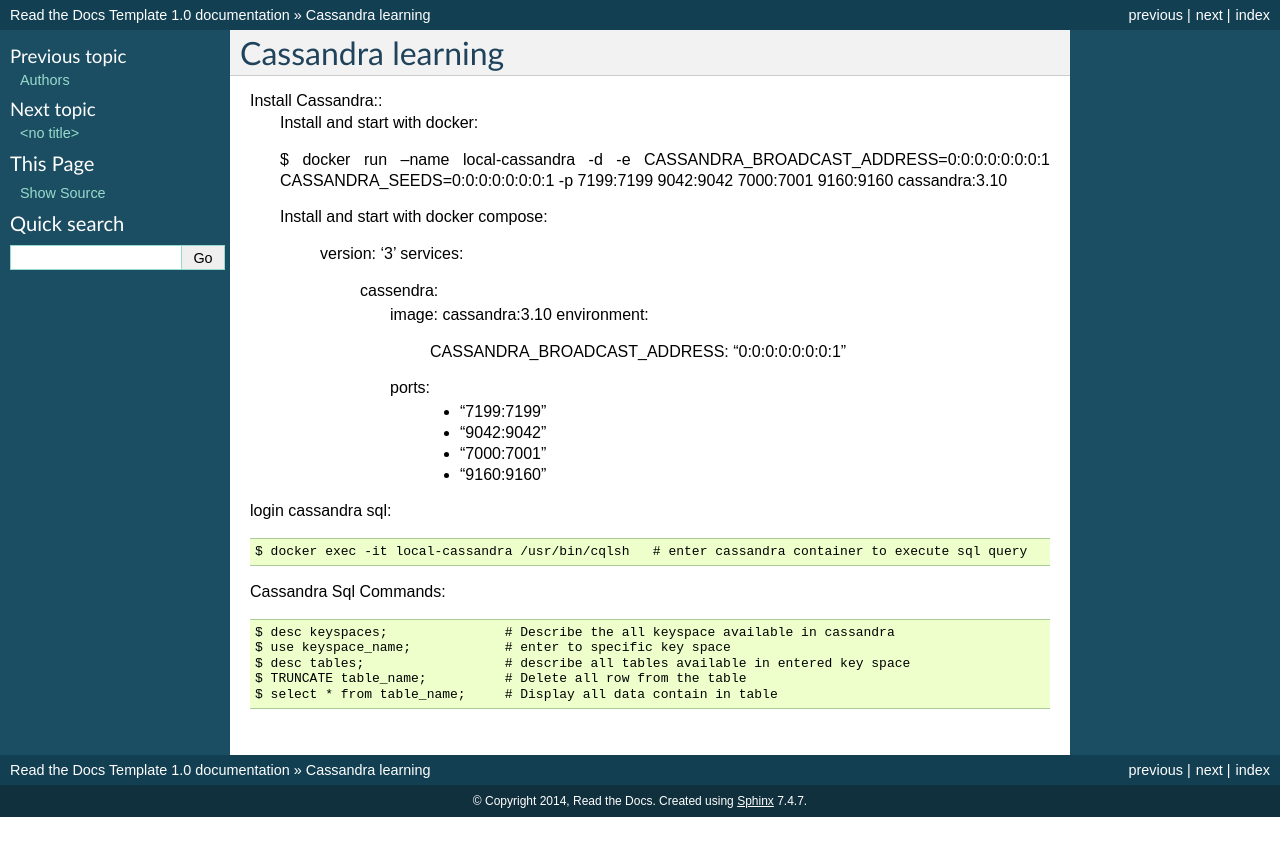
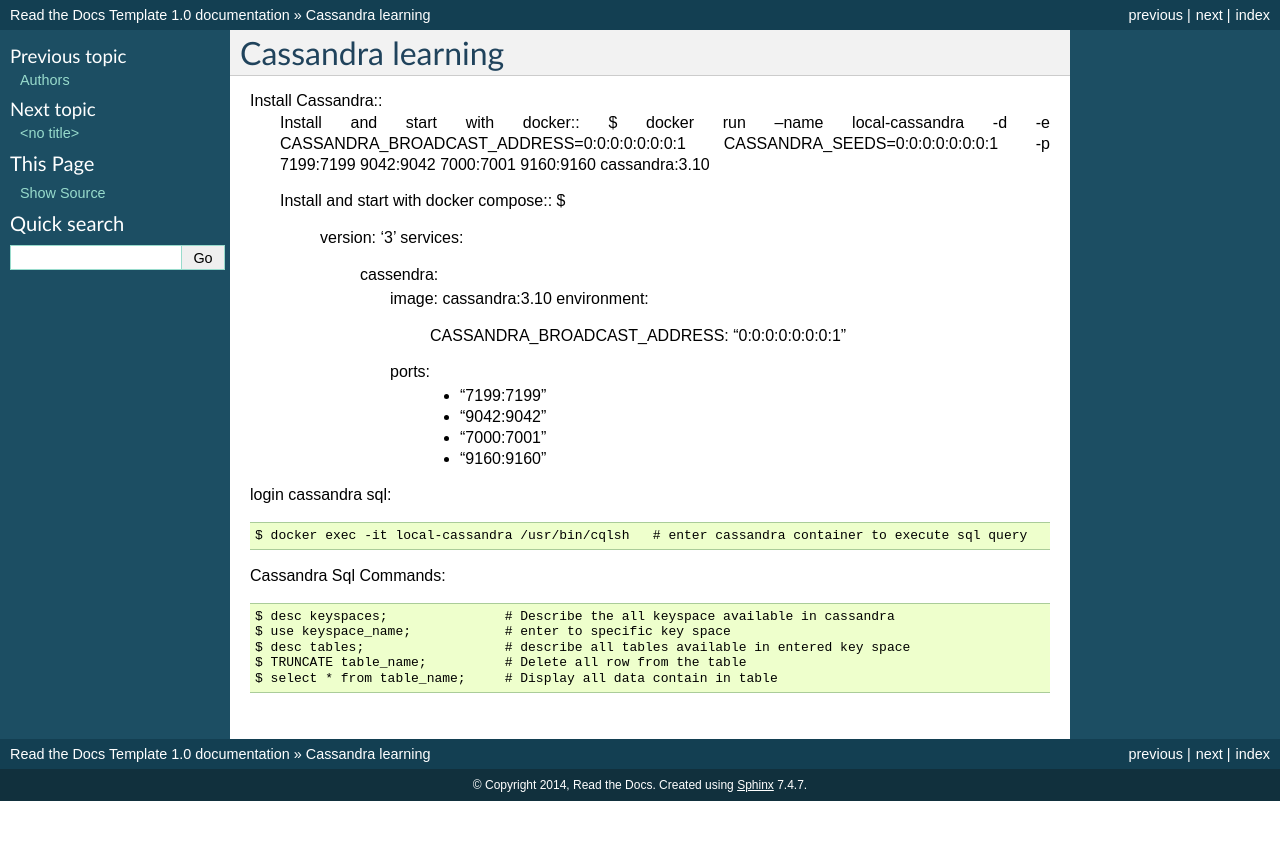
Before and after one commit to ramashanker/Documentation, a Sphinx documentation site: the page built from docs/cassandra.rst, in a window 1280 px wide. Shown: the top 856 px of the page. Built offline with Sphinx 7.4.7, drawn with Linux system fonts in a browser that asks for light colours.

```diff
--- a/docs/cassandra.rst
+++ b/docs/cassandra.rst
@@ -3,12 +3,11 @@ Cassandra learning
 ==================
 
 Install Cassandra::
-  Install and start with docker:
-
+  Install and start with docker::
   $ docker run --name local-cassandra -d -e CASSANDRA_BROADCAST_ADDRESS=0:0:0:0:0:0:0:1 CASSANDRA_SEEDS=0:0:0:0:0:0:0:1 -p 7199:7199 9042:9042 7000:7001 9160:9160 cassandra:3.10
 
-  Install and start with docker compose:
-
+  Install and start with docker compose::
+  $
     version: '3'
     services:
       cassendra:
```
